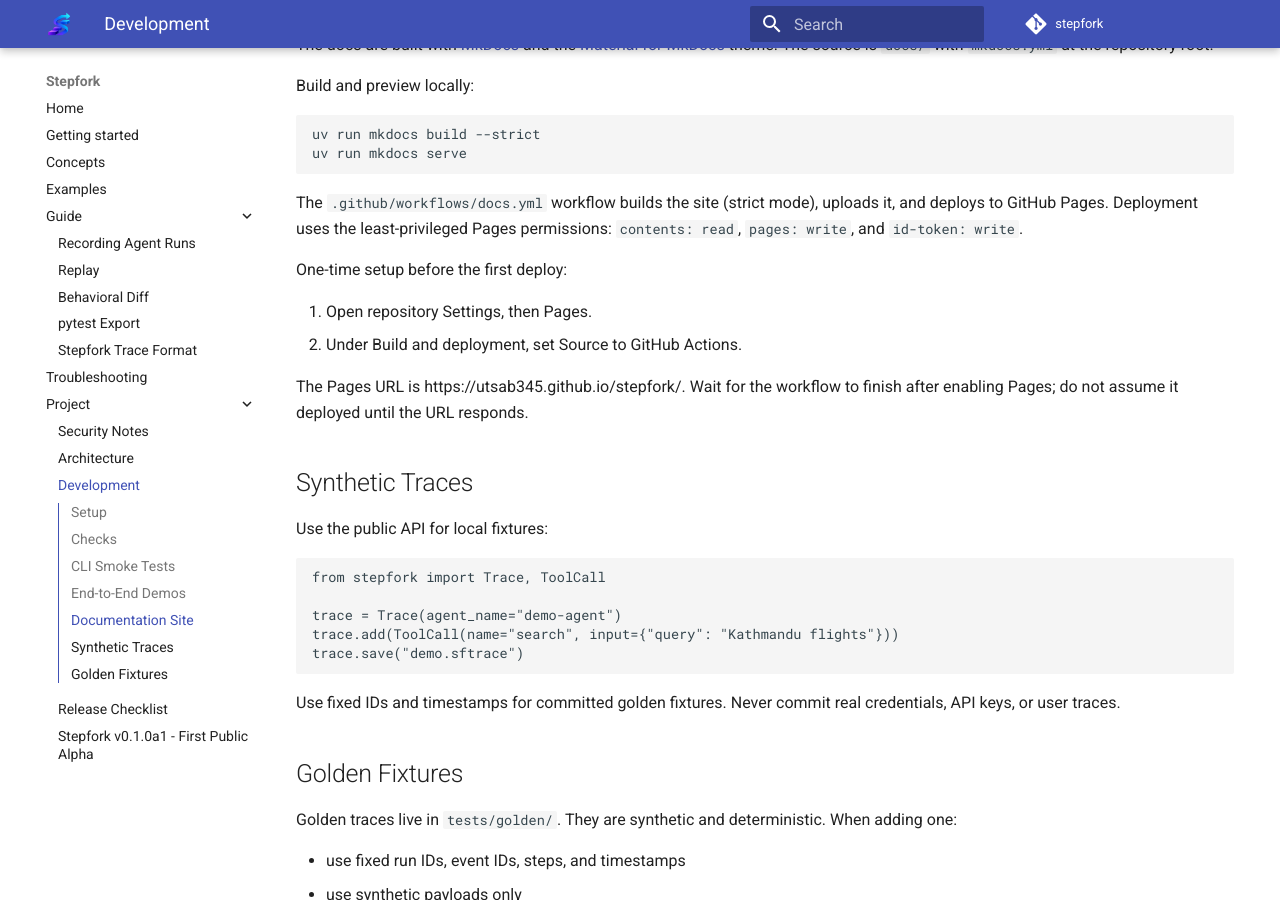
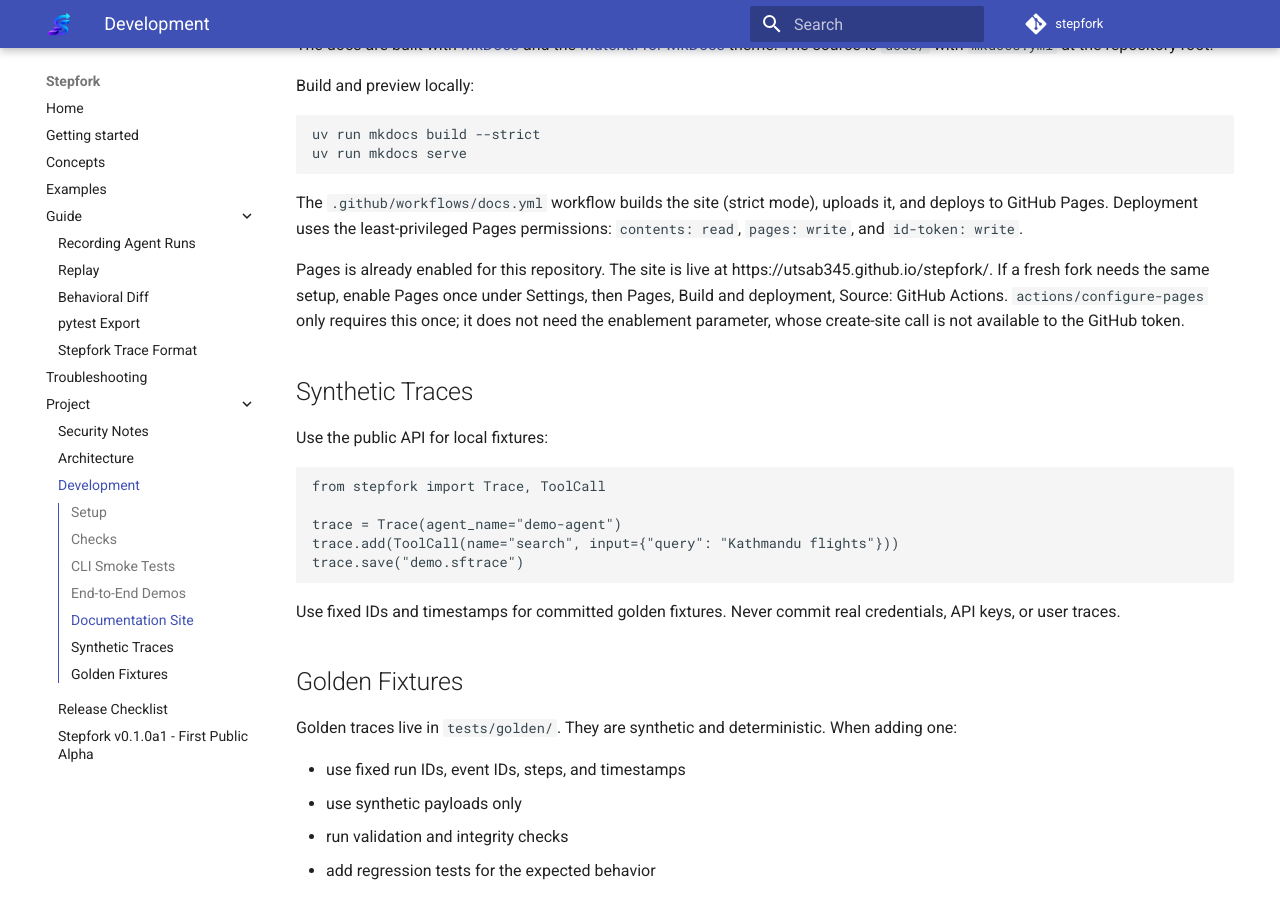
Before and after one commit to utsab345/stepfork, an MkDocs documentation site: the page built from docs/development.md, in a window 1280 px wide and 900 px high, scrolled down 1263 px. Built offline with MkDocs 1.6.1 and Material for MkDocs 9.7.7, drawn with Linux system fonts in a browser that asks for light colours; comment, search, counter and statistics services are not loaded.

Commit message:
chore: simplify Pages enablement note after verification

```diff
--- a/docs/development.md
+++ b/docs/development.md
@@ -73,14 +73,12 @@ The `.github/workflows/docs.yml` workflow builds the site (strict mode), uploads
 it, and deploys to GitHub Pages. Deployment uses the least-privileged Pages
 permissions: `contents: read`, `pages: write`, and `id-token: write`.
 
-One-time setup before the first deploy:
-
-1. Open repository Settings, then Pages.
-2. Under Build and deployment, set Source to GitHub Actions.
-
-The Pages URL is https://utsab345.github.io/stepfork/. Wait for the workflow
-to finish after enabling Pages; do not assume it deployed until the URL
-responds.
+Pages is already enabled for this repository. The site is live at
+https://utsab345.github.io/stepfork/. If a fresh fork needs the same setup,
+enable Pages once under Settings, then Pages, Build and deployment, Source:
+GitHub Actions. `actions/configure-pages` only requires this once; it does not
+need the enablement parameter, whose create-site call is not available to the
+GitHub token.
 
 ## Synthetic Traces
 
```
Also changed, not shown: 1 other file.
